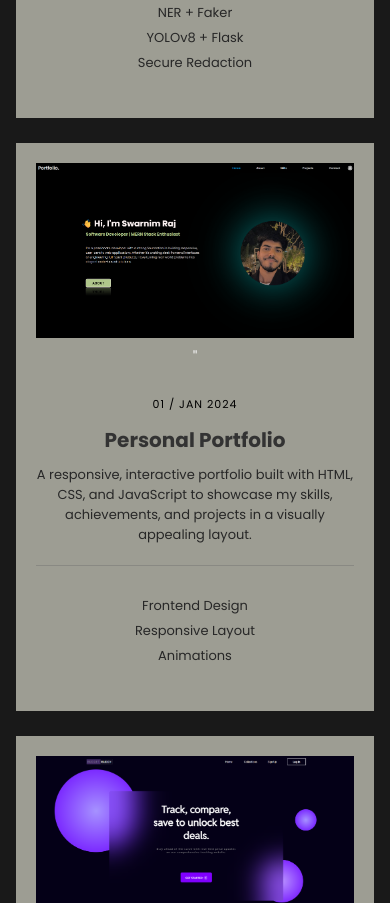
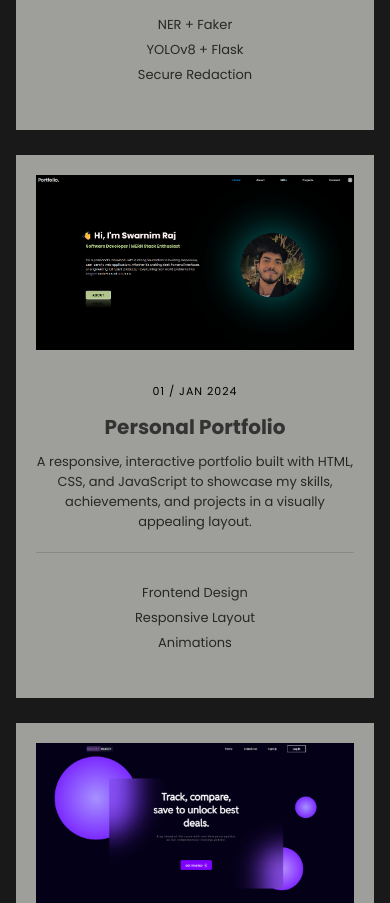
Before and after one commit to Swarnim1812/Personal-Portfolio, a plain HTML site: page index.html in a window 390 px wide. Shown: the part 5728-6631 px from the top of the page. Drawn offline with nearby package versions, Linux system fonts and the light colour scheme.

Commit message:
style changes

```diff
--- a/index.html
+++ b/index.html
@@ -229,7 +229,7 @@
         <div class="project-img">
           <a href="">
             <img src="assets/portfolio-thumbnail2.png" alt="Portfolio Website" class="thumbnail1" />
-          </a>"
+          </a>
         </div>
         <div class="project-desc">
           <span>01 / JAN 2024</span>
--- a/styles.css
+++ b/styles.css
@@ -1242,7 +1242,7 @@ input[type=text]:focus {
     flex-direction: column !important;
     padding: 20px;
     text-align: center;
-    background-color: rgb(157, 157, 147);
+    background-color: rgb(158, 158, 154);
   }
 
   .project-img img {
```
